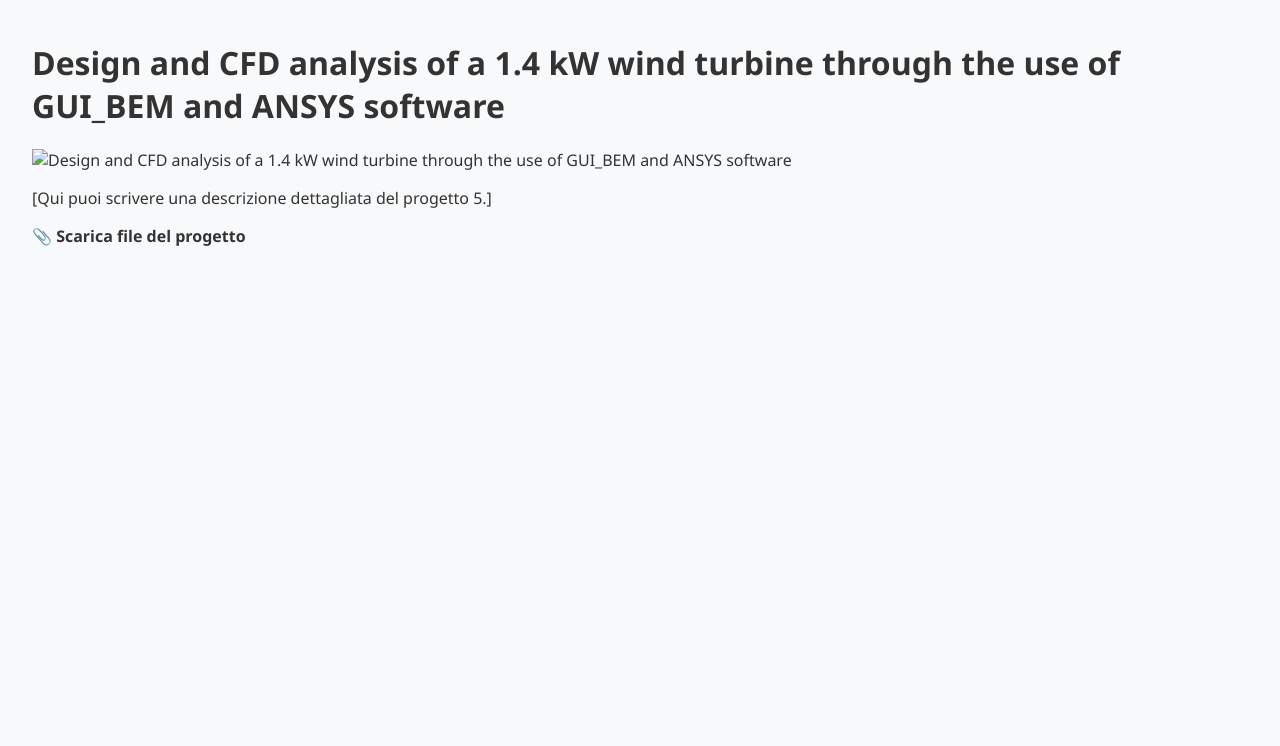
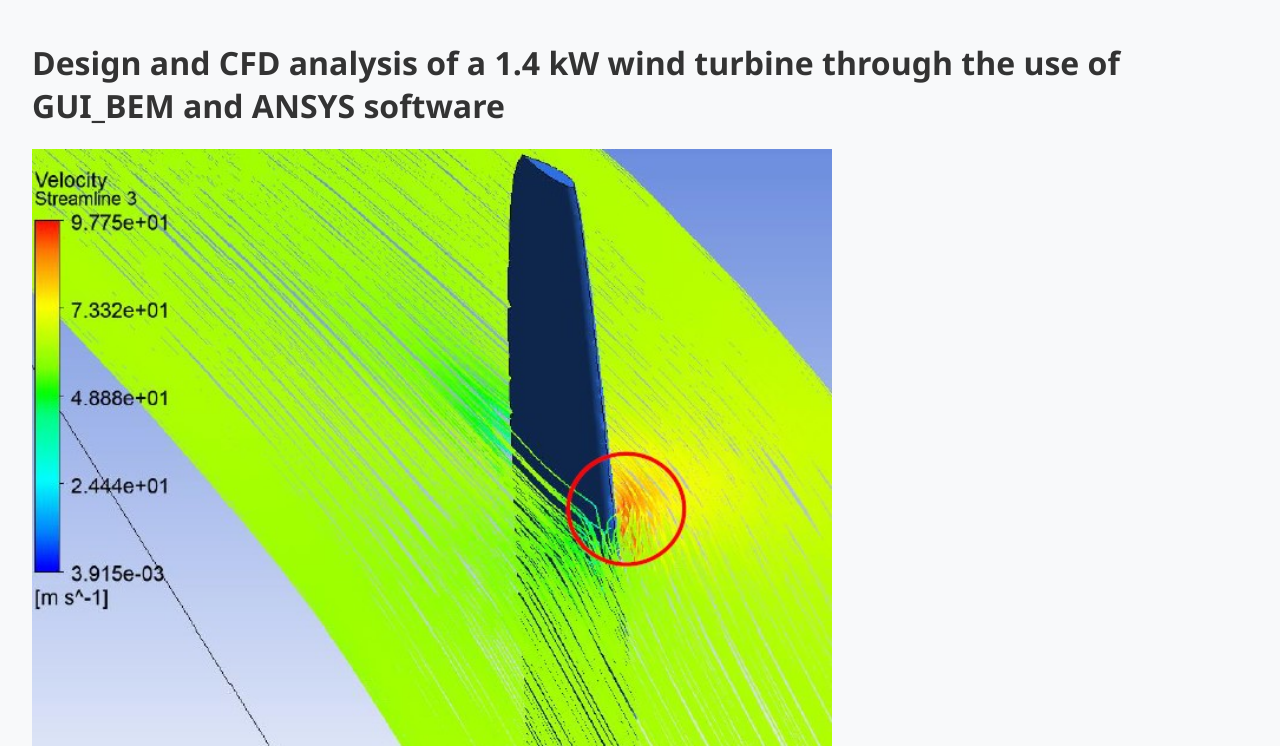
Before and after one commit to G10n4t4/gionataluca.github.io, a plain HTML site: page progetto5.html in a window 1280 px wide. Shown: the part 54-800 px from the top of the page. Drawn offline with Linux system fonts and the light colour scheme.

Commit message:
Update progetto5.html

```diff
--- a/progetto5.html
+++ b/progetto5.html
@@ -24,8 +24,8 @@
 
   <main>
     <h1>Design and CFD analysis of a 1.4 kW wind turbine through the use of GUI_BEM and ANSYS software</h1>
-    <img src="img/progetto5.jpg" alt="Design and CFD analysis of a 1.4 kW wind turbine through the use of GUI_BEM and ANSYS software" style="width:100%; max-width:800px;" />
-    <p style="margin-top:1rem;">[Qui puoi scrivere una descrizione dettagliata del progetto 5.]</p>
+    <img src="img/Wind Turbine.jpg" alt="Wind Turbine" style="width:100%; max-width:800px;" />
+    <p style="margin-top:1rem;">Use of the Blade element momentum method ( through BEM software) to obtain the geometry of the airfoil and Solidedge to create the blade; finally, use of Ansys CFX to perform the fluid-dynamic analysis.</p>
     <a href="docs/progetto5-file.zip" download>📎 Scarica file del progetto</a>
   </main>
 </body>
```
